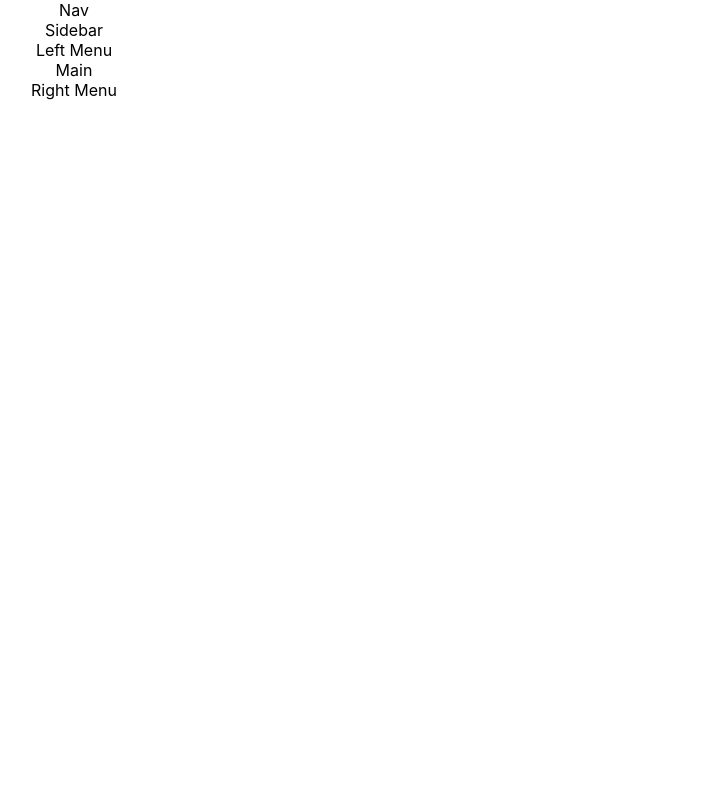
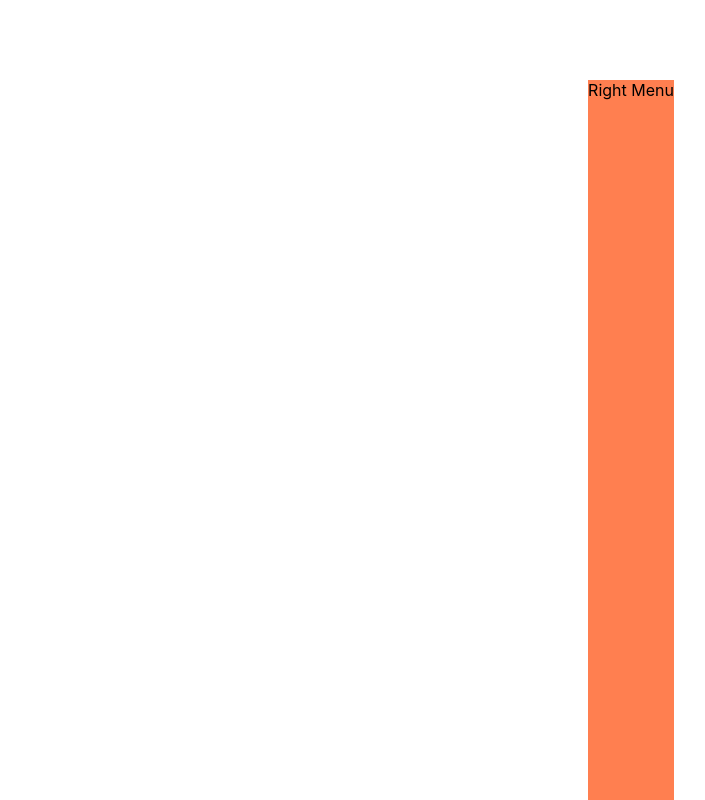
Before and after one commit to KenyOgun/super-forum-client, a React (Create React App) app: page / in a window 1280 px wide. Shown: the top 800 px of the page, without its empty margins (566-1271 px from the left). Built offline with nearby package versions, Linux system fonts and the light colour scheme.

Commit message:
styling for Grid content areas

```diff
--- a/src/App.css
+++ b/src/App.css
@@ -1,38 +1,39 @@
-.App {
-  text-align: center;
+:root {
+  --min-screen-height: 1000px;
 }
 
-.App-logo {
-  height: 40vmin;
-  pointer-events: none;
+.App {
+  margin: 0 auto;
+  max-width: 1200px;
+  display: grid;
+  grid-template-columns: 0.7fr 0.9fr 1.5fr 0.9fr;
+  grid-template-rows: 2.75rem 3fr;
+  grid=template-areas: "nav nav nav nav" "sidebar leftmenu content rightmenu";
+  gap: 0.75rem 0.4rem;
 }
 
-@media (prefers-reduced-motion: no-preference) {
-  .App-logo {
-    animation: App-logo-spin infinite 20s linear;
-  }
+.navigation {
+  grid-area: nav;
 }
 
-.App-header {
-  background-color: #282c34;
-  min-height: 100vh;
-  display: flex;
-  flex-direction: column;
-  align-items: center;
-  justify-content: center;
-  font-size: calc(10px + 2vmin);
-  color: white;
+.sidebar {
+  min-height: var(--min-screen-height);
+  grid-area: sidebar;
+  background-color: aliceblue;
 }
 
-.App-link {
-  color: #61dafb;
+.leftmenu {
+  grid-area: leftmenu;
+  background-color: skyblue;
 }
 
-@keyframes App-logo-spin {
-  from {
-    transform: rotate(0deg);
-  }
-  to {
-    transform: rotate(360deg);
-  }
+.content {
+  min-height: var(--min-screen-height);
+  grid-area: content;
+  background-color: blanchedalmond;
 }
+
+.rightmenu {
+  grid-area: rightmenu;
+  background-color: coral;
+}
```
